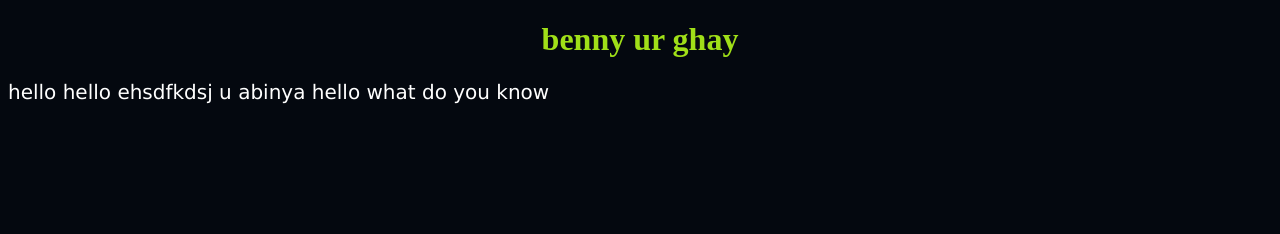
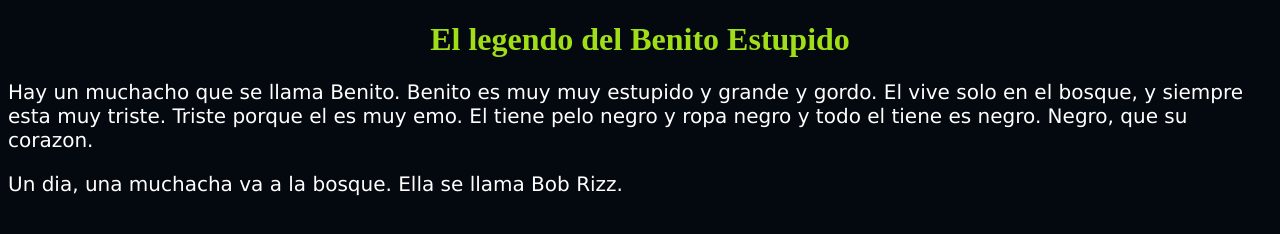
Before and after one commit to Artemis1103/Miracular31111, a plain HTML site: page index.html in a window 1280 px wide. Drawn offline with Linux system fonts and the light colour scheme.

Commit message:
El Legendo del Benito Estupido

```diff
--- a/index.html
+++ b/index.html
@@ -7,7 +7,8 @@
     </head>
 
     <body>
-        <h1>benny ur ghay</h1>
-        <p> hello  hello  ehsdfkdsj u abinya hello what do you know</p>
+        <h1>El legendo del Benito Estupido</h1>
+        <p> Hay un muchacho que se llama Benito. Benito es muy muy estupido y grande y gordo. El vive solo en el bosque, y siempre esta muy triste. Triste porque el es muy emo. El tiene pelo negro y ropa negro y todo el tiene es negro. Negro, que su corazon.</p>
+        <p>Un dia, una muchacha va a la bosque. Ella se llama Bob Rizz.</p>
     </body>
 </html>
```
